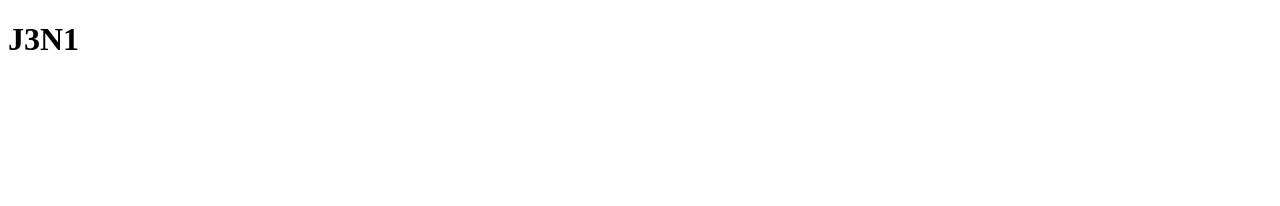
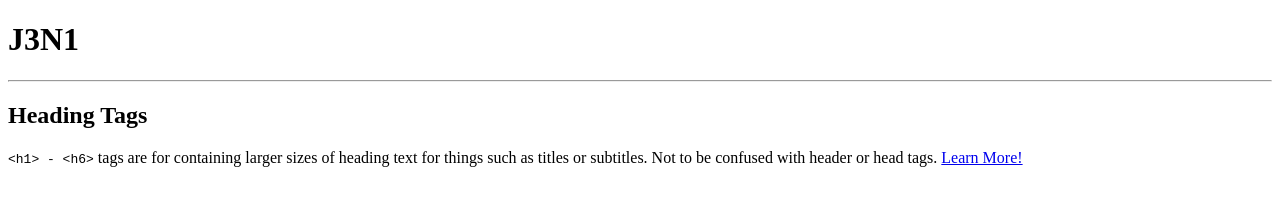
Before and after one commit to J3N1/J3N1.github.io, a plain HTML site: page index.html in a window 1280 px wide. Drawn offline with Linux system fonts and the light colour scheme.

Commit message:
added a section

```diff
--- a/index.html
+++ b/index.html
@@ -7,7 +7,14 @@
 
 <body>
   <h1>J3N1</h1>
-
+  <section>
+    <hr>
+    <h2>Heading Tags</h2>
+    <p>
+      <code>&lt;h1&gt; - &lt;h6&gt;</code> tags are for containing larger sizes of heading text for things such as titles or subtitles. Not to be confused with header or head tags.
+      <a target="_blank" href="https://developer.mozilla.org/en-US/docs/Web/HTML/Element/Heading_Elements">Learn More!</a>
+    </p>
+  </section>
 </body>
 
 </html>
```
